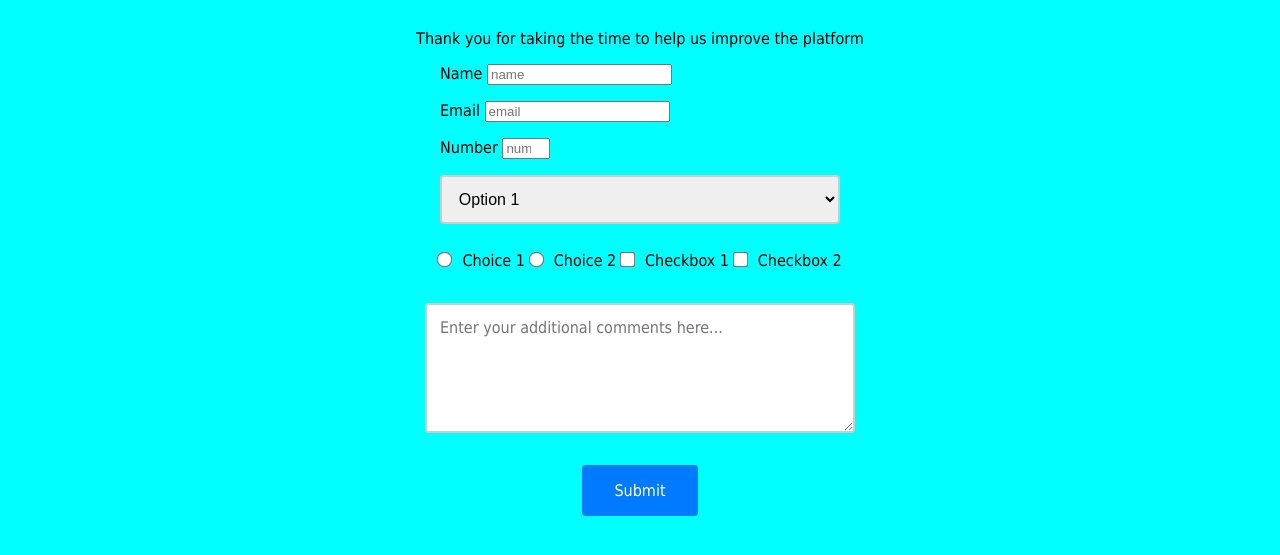
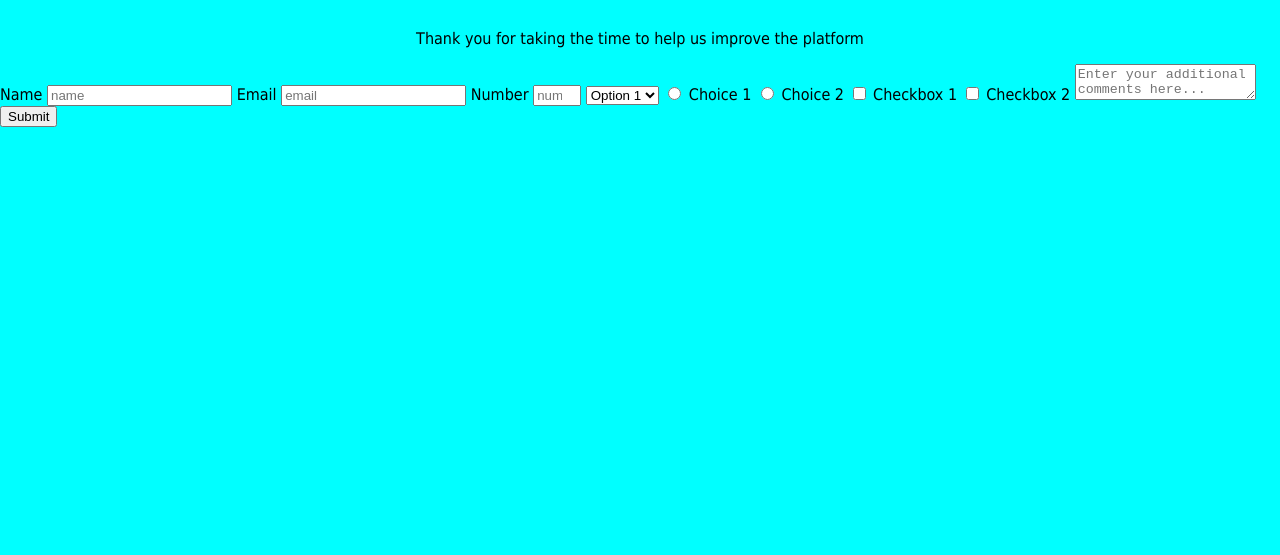
Before and after one commit to mjes24/Survey-form, a plain HTML site: page index.html in a window 1280 px wide. Shown: the part 73-628 px from the top of the page. Drawn offline with Linux system fonts and the light colour scheme.

Commit message:
remove the styles

```diff
--- a/styles.css
+++ b/styles.css
@@ -11,62 +11,3 @@ h1, p {
   margin: 1em auto;
   text-align: center;
 }
-#survey-form{
-  width: 60vw;
-  max-width: 500px;
-  margin: 0 auto;
-  padding-bottom: 2em;
-  text-align: center;
-}
-#survey-form label {
-  display: block;
-  margin: 1em auto;
-  text-align: left;
-  max-width: 400px;
-}
-
-#dropdown {
-  display: block;
-  width: 80%;
-  margin: 1em auto;
-  padding: 0.8em;
-  font-size: 16px;
-  border: 2px solid #ccc;
-  border-radius: 4px;
-}
-input[type="radio"] {
-  margin: 1em 0.5em 1em 0;
-  transform: scale(1.2);
-}
-input[type="checkbox"] {
-  margin: 1em 0.5em 1em 0;
-  transform: scale(1.2);
-}
-textarea{
-  display: block;
-  width: 80%;
-  margin: 1.5rem auto;
-   padding: 0.8em;
-  font-size: 16px;
-  font-family: Tahoma;
-  border: 2px solid #ccc;
-  border-radius: 4px;
-  min-height: 100px;
- resize: vertical;
-}
-#submit {
-  display: block;
-  margin: 2em auto;
-  padding: 1em 2em;
-  font-size: 16px;
-  font-family: Tahoma;
-  background-color: #007bff;
-  color: white;
-  border: none;
-  border-radius: 4px;
-  cursor: pointer;
-}
-
-#submit:hover {
-  background-color: #0056b3;
-}
```
